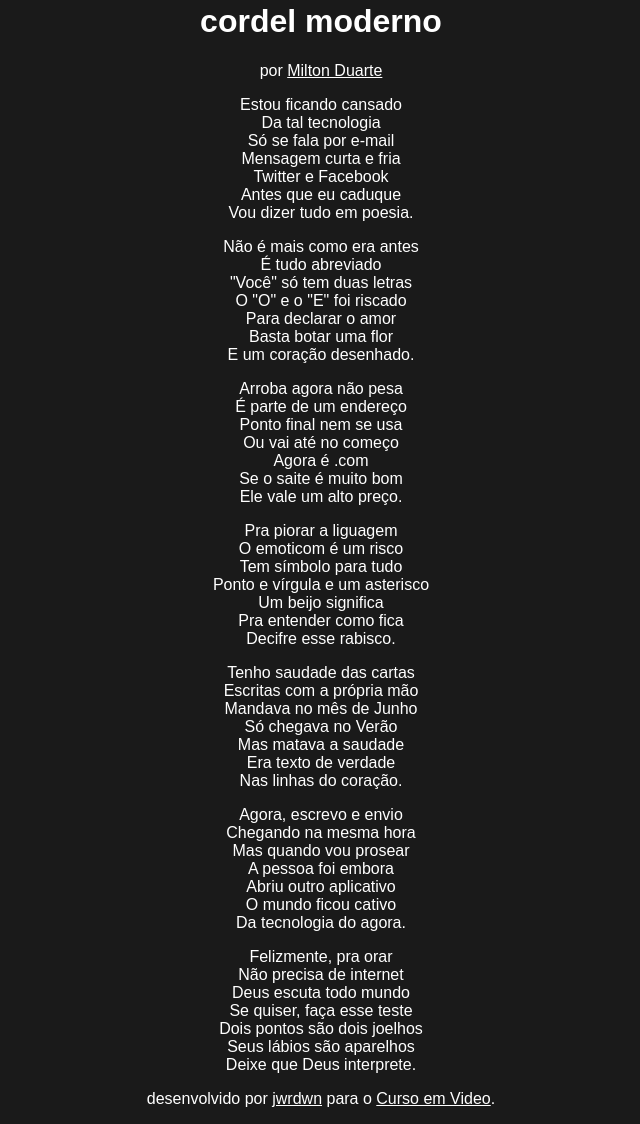
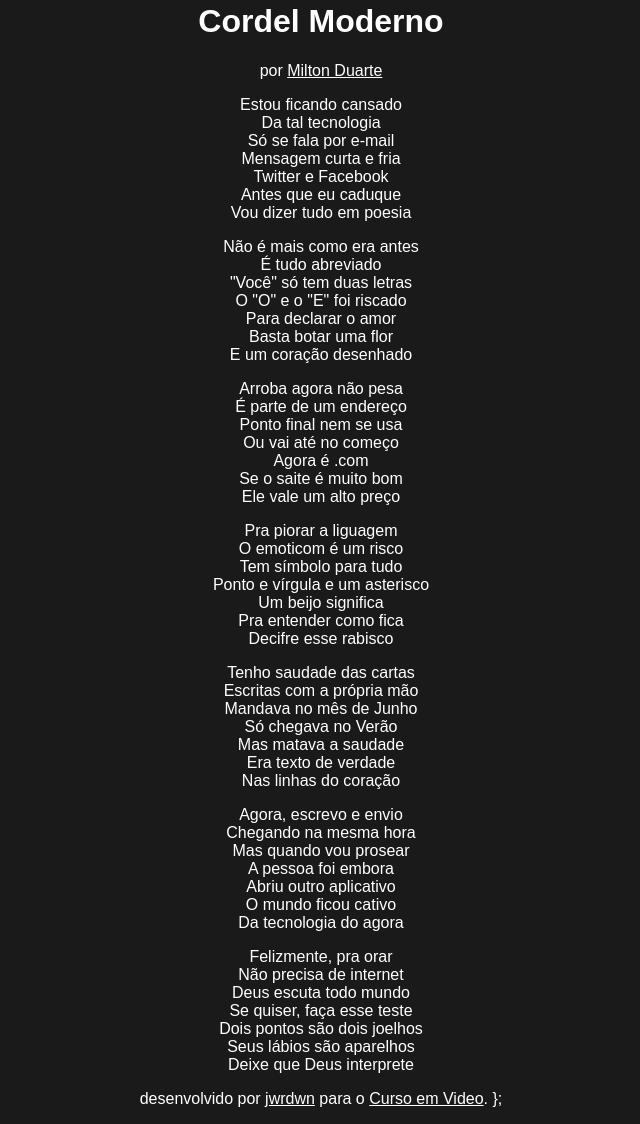
Before and after one commit to jwrdwn/HTML-CSS, a plain HTML site: page Projetos/cordel/index.html in a window 1280 px wide. Shown: the part 18-1142 px from the top of the page, without its empty margins (319-959 px from the left). Drawn offline with Linux system fonts and the light colour scheme; files that its build step writes are made by us from their sources.

Commit message:
Atualização do html

```diff
--- a/Projetos/cordel/index.html
+++ b/Projetos/cordel/index.html
@@ -14,11 +14,11 @@
 </head>
 <body>
     <header>
-        <h1>cordel moderno</h1>
+        <h1>Cordel Moderno</h1>
         <p>por <a href="https://www.recantodasletras.com.br/poesias/3186743" target="_blank">Milton Duarte</a></p>
     </header>
 
-    <section>
+    <section class="normal">
         <p>
             Estou ficando cansado <br>
             Da tal tecnologia <br>
@@ -26,11 +26,11 @@
             Mensagem curta e fria <br>
             Twitter e Facebook <br>
             Antes que eu caduque <br>
-            Vou dizer tudo em poesia.
+            Vou dizer tudo em poesia
         </p>
     </section>
 
-    <section>
+    <section class="imagem">
         <p>
             Não é mais como era antes <br>
             É tudo abreviado <br>
@@ -38,11 +38,11 @@
             O "O" e o "E" foi riscado <br>
             Para declarar o amor <br>
             Basta botar uma flor <br>
-            E um coração desenhado.
+            E um coração desenhado
         </p>
     </section>
 
-    <section>
+    <section class="normal">
         <p>
             Arroba agora não pesa <br>
             É parte de um endereço <br>
@@ -50,7 +50,7 @@
             Ou vai até no começo <br>
             Agora é .com <br>
             Se o saite é muito bom <br>
-            Ele vale um alto preço.
+            Ele vale um alto preço
         </p>
         <p>
             Pra piorar a liguagem <br>
@@ -59,11 +59,11 @@
             Ponto e vírgula e um asterisco <br>
             Um beijo significa <br>
             Pra entender como fica <br>
-            Decifre esse rabisco.
+            Decifre esse rabisco
         </p>
     </section>
 
-    <section>
+    <section class="imagem">
         <p>
             Tenho saudade das cartas <br>
             Escritas com a própria mão <br>
@@ -71,11 +71,11 @@
             Só chegava no Verão <br>
             Mas matava a saudade <br>
             Era texto de verdade <br>
-            Nas linhas do coração.
+            Nas linhas do coração
         </p>
     </section>
 
-    <section>
+    <section class="normal">
         <p>
             Agora, escrevo e envio <br>
             Chegando na mesma hora <br>
@@ -83,7 +83,7 @@
             A pessoa foi embora <br>
             Abriu outro aplicativo <br>
             O mundo ficou cativo <br>
-            Da tecnologia do agora.
+            Da tecnologia do agora
         </p>
         <p>
             Felizmente, pra orar <br>
@@ -92,12 +92,12 @@
             Se quiser, faça esse teste <br>
             Dois pontos são dois joelhos <br>
             Seus lábios são aparelhos <br>
-            Deixe que Deus interprete.
+            Deixe que Deus interprete
         </p>
     </section>
 
     <footer>
-        <p>desenvolvido por <a href="https://github.com/jwrdwn" target="_blank">jwrdwn</a> para o <a href="https://www.cursoemvideo.com/" target="_blank">Curso em Video</a>.</p>
+        <p>desenvolvido por <a href="https://github.com/jwrdwn" target="_blank">jwrdwn</a> para o <a href="https://www.cursoemvideo.com/" target="_blank">Curso em Video</a>. };</p>
     </footer>
 </body>
 </html>
```
